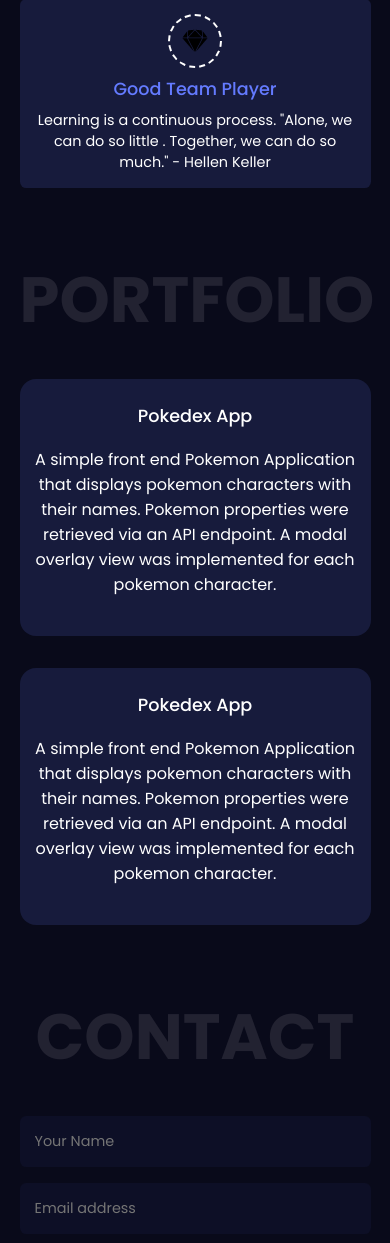
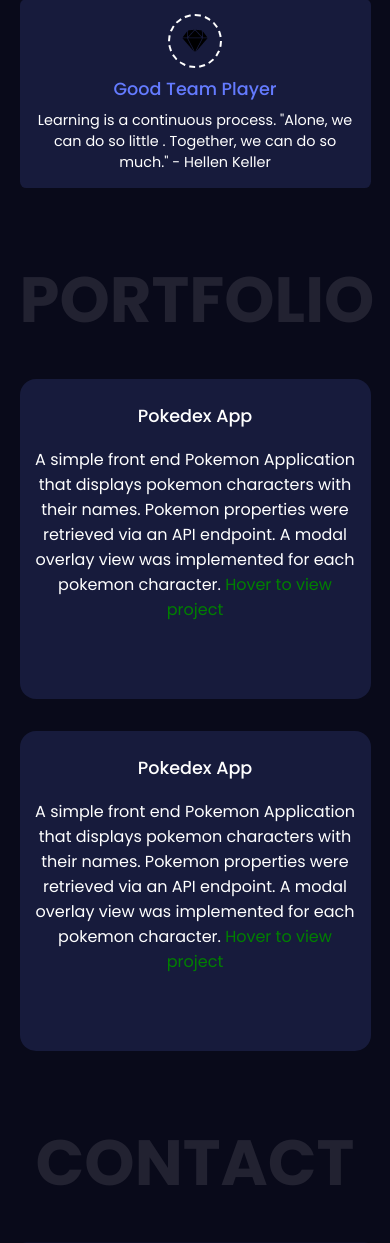
Before and after one commit to Adeniyi-Bella/website-portfolio, a PHP site: page / in a window 390 px wide. Shown: the part 2000-3243 px from the top of the page. Run offline with PHP 8.4, Linux system fonts and the light colour scheme.

Commit message:
height of portfolio box adjusted

```diff
--- a/css/style.css
+++ b/css/style.css
@@ -551,7 +551,7 @@ header {
   }
 
   .portfolio-box {
-    height: 257px;
+    height: 320px;
   }
 }
 
--- a/index.html
+++ b/index.html
@@ -191,7 +191,7 @@
 				<p style="padding: 10px; text-align: center;">A simple front end Pokemon Application that displays
 					pokemon characters with their names.
 					Pokemon properties were retrieved via an API endpoint. A modal overlay view was implemented for each
-					pokemon character.</p> <!-- Overlay -->
+					pokemon character. <span style="color: green;">Hover to view project</span></p> <!-- Overlay -->
 				<div class="portfolio-overlay">
 					<h2>Git-Hub Page</h2>
 					<a href="https://github.com/Adeniyi-Bella/Pokemon-app" target="_blank">
@@ -208,7 +208,7 @@
 				<p style="padding: 10px; text-align: center;">A simple front end Pokemon Application that displays
 					pokemon characters with their names.
 					Pokemon properties were retrieved via an API endpoint. A modal overlay view was implemented for each
-					pokemon character.</p> <!-- Overlay -->
+					pokemon character. <span style="color: green;">Hover to view project</span></p> <!-- Overlay -->
 				<div class="portfolio-overlay">
 					<h2>Git-Hub Page</h2>
 					<a href="https://github.com/Adeniyi-Bella/Pokemon-app" target="_blank">
```
